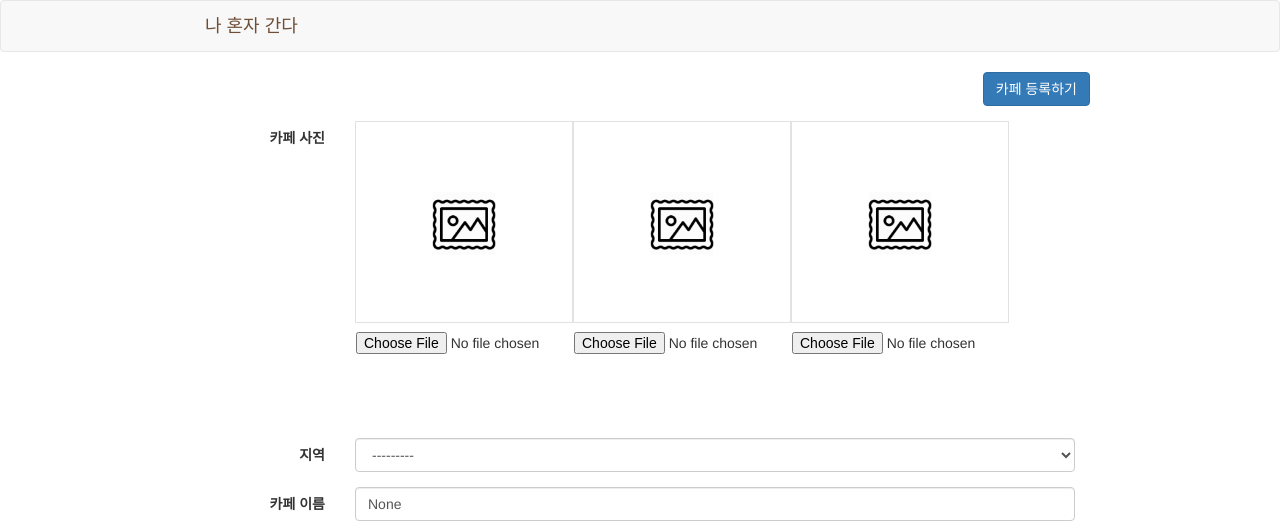
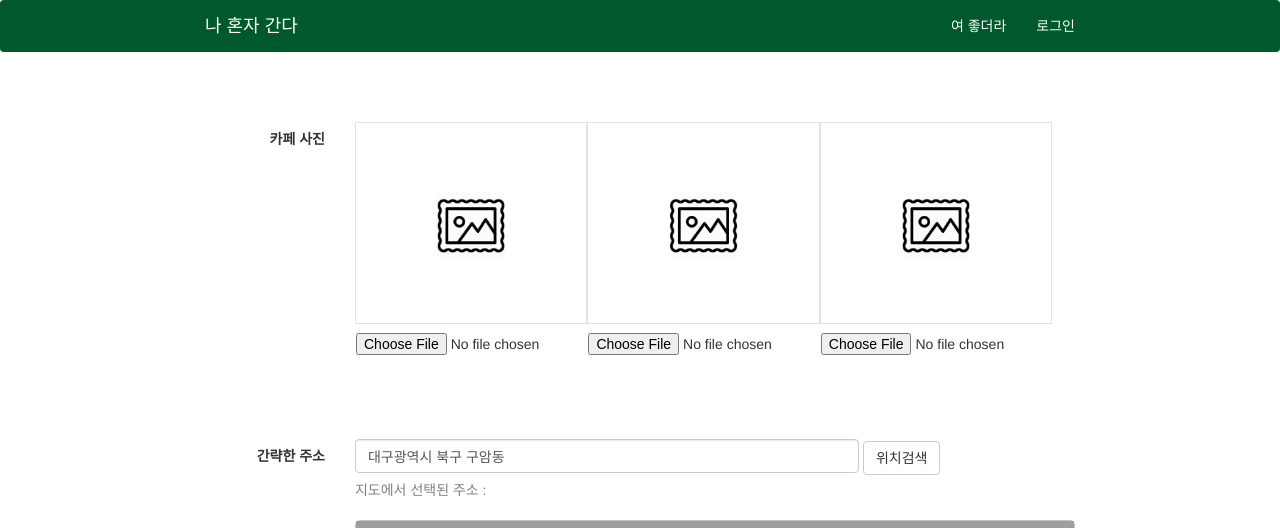
Before and after one commit to haeguri/alonecafe, a Django app: page /cafe/new/ in a window 1280 px wide. Shown: the top 528 px of the page. Run offline with Django 3.2, Linux system fonts and the light colour scheme; data that the repository does not hold is empty; parts of the project's set-up code (start-up, migrations or seed data) failed here and were passed over; some libraries are stand-ins or nearby versions; grey boxes are pictures that could not be loaded.

Commit message:
마커 추가

```diff
--- a/cafealone/settings.py
+++ b/cafealone/settings.py
@@ -38,7 +38,7 @@
     'django.contrib.messages',
     'django.contrib.staticfiles',
     'main',
-    'geoposition',
+    # 'geoposition',
 ]
 
 MIDDLEWARE_CLASSES = [
--- a/main/forms.py
+++ b/main/forms.py
@@ -17,7 +17,7 @@
         exclude = ('', )
 
 class CafeForm(forms.ModelForm):
-    region = forms.ModelChoiceField(label='지역', queryset=Region.objects.all(), widget=forms.Select(attrs={'class':'form-control'}))
+    # region = forms.ModelChoiceField(label='지역', queryset=Region.objects.all(), widget=forms.Select(attrs={'class':'form-control'}))
     # name = forms.CharField(label='카페이름', widget=forms.TextInput(attrs={'class':'form-control'}))
     intro = forms.CharField(label='카페소개', max_length=500, widget=forms.Textarea())
     # address = forms.CharField(label='간략한 주소', max_length=10, widget=forms.TextInput(attrs=({'class':'form-control'})))
@@ -26,14 +26,6 @@
     # satur_hours  = forms.CharField(label='토요일 영업시간', required=False, widget=forms.TextInput(attrs=({'class':'form-control'})))
     # sun_hours  = forms.CharField(label='일요일 영업시간', required=False, widget=forms.TextInput(attrs=({'class':'form-control'})))
 
-
     class Meta:
         model = Cafe
-        # fields = ('region', 'intro', 'name', 'mood', )
         exclude = ('created',)
-
-    # def required_fields(self):
-    #     return [field for field in self if field.field.required and type(field.field.widget).__name__ != 'CheckboxInput']
-
-    # def no_required_fields(self):
-    #     return [field for field in self if not field.field.required]
--- a/main/models.py
+++ b/main/models.py
@@ -1,6 +1,5 @@
 from django.db import models
 from django.utils import timezone
-from geoposition.fields import GeopositionField
 from django.core.urlresolvers import reverse_lazy
 
 from PIL import Image
@@ -19,9 +18,9 @@
         # return self.city + " " + self.ward
 
 class Cafe(models.Model):
-    region = models.ForeignKey(Region, help_text='지역')
+    # region = models.ForeignKey(Region, help_text='지역')
     name = models.CharField('카페 이름', max_length=20, blank=False, null=False)
-    address = models.CharField('간략한 주소', max_length=10, blank=False, null=False)
+    address = models.CharField('간략한 주소', max_length=20, blank=False, null=False)
     mood = models.CharField('분위기', max_length=10, blank=False, null=False)
     intro = models.TextField('추천이유', blank=False, null=False)
     has_solo_table =  models.BooleanField('1인 테이블', default=False, blank=True)
--- a/main/static/css/style.css
+++ b/main/static/css/style.css
@@ -2,7 +2,7 @@
     color: inherit;
 }
 
-#map {
+#google-map {
     width: 100%;
     height: 300px;
 }
@@ -19,12 +19,50 @@
     }
 }
 
+.cafephoto-preview .label-wrapper {
+    width: 32%;
+    height: 100px;
+    float: left;
+    border: solid 1px #e2e2e2;
+    position: relative;
+    -webkit-box-sizing: content-box;
+    -moz-box-sizing: content-box;
+    box-sizing: content-box;
+}
+
+/*.cafephoto-preview input {*/
+    /*display: none;*/
+/*}*/
+
+@media (min-width: 600px) {
+    .cafephoto-preview .label-wrapper {
+        width: 32%;
+        height: 200px;
+        float: left;
+        border: solid 1px #e2e2e2;
+        position: relative;
+        -webkit-box-sizing: content-box;
+        -moz-box-sizing: content-box;
+        box-sizing: content-box;
+    }
+}
+
+
+
 label.required {
     /*color: #ff4d4d;*/
 }
 
-.nav-color {
-    background-color: #ffffef !important;
+.sbuck-bg {
+    background-color: #00592d !important;
+}
+
+.white-font {
+    color: #fff;
+}
+
+.navbar-brand:hover{
+    color: #fff;
 }
 
 .coffee-font {
@@ -226,16 +264,7 @@
     overflow: hidden;
 }
 
-.cafephoto-preview .label-wrapper {
-    width: 30%;
-    height: 200px;
-    float: left;
-    border: solid 1px #e2e2e2;
-    position: relative;
-    -webkit-box-sizing: content-box;
-    -moz-box-sizing: content-box;
-    box-sizing: content-box;
-}
+
 
 .cafephoto-preview .label-wrapper i{
     color: #fff;
@@ -276,3 +305,29 @@
     /*background-size: 100%;*/
     background-size: cover;
 }
+
+
+.map-search-area input{
+    display: inline-block;
+    width: 70% !important;
+}
+
+.map-search-area button {
+    width: auto !important;
+}
+
+.cafe-form #google-map {
+    margin: 20px 0;
+    border: solid 1px #c2c2c2;
+    -webkit-border-radius: 5px;
+    -moz-border-radius: 5px;
+    border-radius: 5px;
+
+}
+
+.help-text {
+    margin-top: 5px;
+    margin-bottom: 5px;
+
+    color: #808080;
+}
--- a/main/static/js/script.js
+++ b/main/static/js/script.js
@@ -1,19 +1,20 @@
 $(document).ready(function() {
     'use strict';
+
+    var map = null;
+    var marker = null;
 
     var cafe_pos = {'lat':37.541, 'lng':126.986};
     var mapOptions = {
         center: {lat: cafe_pos['lat'], lng: cafe_pos['lng']},
         zoom: 14
     };
-    var map = null;
-    //var map = new google.maps.Map(document.getElementById('map'), mapOptions);
 
-    function mapInitialize() {
-        mapOptions['center']['lat'] = cafe_pos['lat'];
-        mapOptions['center']['lng'] = cafe_pos['lng'];
+    function mapInitialize(lat, lng) {
+        mapOptions['center']['lat'] = lat;
+        mapOptions['center']['lng'] = lng;
 
-        map = new google.maps.Map(document.getElementById('map'), mapOptions);
+        map = new google.maps.Map(document.getElementById('google-map'), mapOptions);
     }
 
     //google.maps.event.addDomListener(window, "load", mapInitialize);
@@ -56,8 +57,6 @@
             $.get( "/cafe/"+cafe_id, function( response ) {
                 console.log("/cafe/[cafe_id] get success.. ", response);
 
-                $('#cafeDetailModal').modal('show');
-
                 $('#cafe-name').text(response.name);
                 $('#cafe-intro').text(response.intro);
                 $('#cafe-mood').text(response.mood);
@@ -68,9 +67,7 @@
 
                     $('.detail-other-imgarea').empty();
 
-                    console.log("response.img_list.length is", response.img_list.length);
                     for(var i = 0; i < response.img_list.length; i ++) {
-                        console.log(response.img_list[i]);
                         $('.detail-other-imgarea').append('<img src="'+response.img_list[i]+'" alt="" />');
                     }
 
@@ -87,8 +84,10 @@
                     $('#myModal').find('cafe-tag').css('display', 'none');
                 }
 
-                //cafe_pos['lat'] = parseFloat(response.pos.split(",")[0]);
-                //cafe_pos['lng'] = parseFloat(response.pos.split(",")[1]);
+                cafe_pos['lat'] = parseFloat(response.pos.split(",")[0]);
+                cafe_pos['lng'] = parseFloat(response.pos.split(",")[1]);
+
+                $('#cafeDetailModal').modal('show');
 
             }).fail(function(error) {
                 console.log("/cafe/[cafe_id] get faield !!", error);
@@ -97,11 +96,10 @@
     });
 
     $('#cafeDetailModal').on('shown.bs.modal', function() {
-        mapInitialize();
+        mapInitialize(cafe_pos['lat'], cafe_pos['lng']);
         // Modal뜨면 지도가 완벽하게 안나와서 한번 resizing 필요.
         google.maps.event.trigger(map, "resize");
     });
-
 
     var cafephoto_labels = $('.cafephoto-preview label');
 
@@ -156,62 +154,100 @@
         $(cafephoto_labels[input_idx]).css('background-image', 'url("'+src+'")');
     }
 
-    //var bottom_down_icon;
-    //var cur_angle;
-    //
-    //function rotateLeft() {
-    //    cur_angle -= 5;
-    //    bottom_down_icon.css('transform', 'rotate(' + (cur_angle) + 'deg)');
-    //    if(cur_angle > -180) {
-    //        setTimeout(rotateLeft, 2);
-    //    }
-    //}
-    //
-    //function rotateRight() {
-    //    cur_angle -= 5;
-    //    bottom_down_icon.css('transform', 'rotate(' + (cur_angle) + 'deg)');
-    //    if(cur_angle > 0) {
-    //        setTimeout(rotateRight, 2);
-    //    }
-    //}
-    //
-    //function showSection() {
-    //    var height = hidden_section.height();
-    //    hidden_section.css('height', (height+inc_height)+'px');
-    //    if(height < origin_height ) {
-    //        setTimeout(showSection, 2);
-    //    }
-    //}
-    //
-    //function hideSection() {
-    //    var height = hidden_section.height();
-    //    hidden_section.css('height', (height-inc_height)+'px');
-    //    if(height > 0 ) {
-    //        setTimeout(hideSection, 2);
-    //    }
-    //}
+    mapInitialize(cafe_pos['lat'], cafe_pos['lng']);
+    var geocoder = new google.maps.Geocoder();
 
-    //var hidden_section = $('.detail-more .hidden-section');
-    //var origin_height = hidden_section.height();
-    //var inc_height = origin_height/10;
-    //hidden_section.css('height', '0px');
-    //
-    //$('button.detail-more-btn').click(function() {
-    //    if(bottom_down_icon === undefined) {
-    //        bottom_down_icon = $(this).find('i');
-    //    }
-    //    if($(this).hasClass('.clicked')) {
-    //        cur_angle = 180;
-    //        rotateRight();
-    //        hideSection();
-    //        $(this).removeClass('.clicked');
-    //    } else {
-    //        cur_angle = 0;
-    //        rotateLeft();
-    //        showSection();
-    //        $("html, body").animate({ scrollTop: $(document).height() }, 500);
-    //        $(this).addClass('.clicked');
-    //    }
-    //});
+    $('.cafe-form').ready(function() {
+        var lat_input = $('#id_position-0-latitude');
+        var lng_input = $('#id_position-0-longitude');
+
+        console.log(lat_input);
+
+        marker = new google.maps.Marker({
+            position:mapOptions.center,
+            map: map,
+            draggable: true
+        });
+
+        marker.addListener('dragend', function(event) {
+            mapOptions['center']['lat'] = event.latLng.lat();
+            mapOptions['center']['lng'] = event.latLng.lng();
+            console.log(lat_input.val());
+            lat_input.val(mapOptions['center']['lat']);
+            lng_input.val(mapOptions['center']['lng']);
+            console.log(lat_input.val());
+
+            map.setCenter(mapOptions['center']);
+
+            geocoder.geocode({
+                'location':mapOptions['center']
+            }, function(result) {
+                console.log(result);
+
+                //result.geometry.location.lat()
+                $('#map-cur-address').text(result[0].formatted_address);
+            });
+        });
+
+        map.addListener('click', function(event) {
+            mapOptions['center']['lat']=event.latLng.lat();
+            mapOptions['center']['lng']=event.latLng.lng();
+            lat_input.val(mapOptions['center']['lat']);
+            lng_input.val(mapOptions['center']['lng']);
+
+            marker.setPosition(mapOptions['center']);
+            map.setCenter(mapOptions['center']);
+
+            geocoder.geocode({
+                'location':mapOptions['center']
+            }, function(result) {
+                if(result.length !== 0) {
+                    console.log(result);
+                    $('#map-cur-address').text(result[0].formatted_address);
+                } else {
+                    $('#map-cur-address').text("검색된 주소가 없음.");
+                }
+            });
+        });
+
+        geocoder.geocode({
+           'address':'서울특별시'
+        }, function(result) {
+            if(result.length !== 0) {
+                mapOptions['center']['lat']=result[0].geometry.location.lat();
+                mapOptions['center']['lng']=result[0].geometry.location.lng();
+                lat_input.val(mapOptions['center']['lat']);
+                lng_input.val(mapOptions['center']['lng']);
+
+                map.setCenter(mapOptions['center']);
+                marker.setPosition(mapOptions['center']);
+            } else {
+                console.log("검색된 좌표값이 없음.");
+            }
+        });
+
+
+        $('#map-search-btn').on('click', function() {
+            //console.log("$(this).siblings.val()", $(this).siblings().val());
+            //$(this).siblings().val()
+
+            geocoder.geocode({
+                'address':$(this).siblings().val()
+            }, function(result) {
+                if(result.length !== 0) {
+                    mapOptions['center']['lat']=result[0].geometry.location.lat();
+                    mapOptions['center']['lng']=result[0].geometry.location.lng();
+                    lat_input.val(""+mapOptions['center']['lat']);
+                    lng_input.val(""+mapOptions['center']['lng']);
+
+                    map.setCenter(mapOptions['center']);
+                    marker.setPosition(mapOptions['center']);
+                } else {
+                    console.log("검색된 좌표값이 없음.");
+                }
+            })
+        });
+    });
+
 
 });
--- a/main/templates/main/base.html
+++ b/main/templates/main/base.html
@@ -9,12 +9,17 @@
     <link rel="stylesheet" href="{% static 'css/style.css' %}"/>
 </head>
 <body>
-    <nav class="navbar navbar-default">
+    <nav class="navbar sbuck-bg">
         <div class="container">
             <div class="navbar-header">
-                <a href="{% url 'main:cafe_list' %}" class="navbar-brand coffee-font">나 혼자 간다</a>
+                <a href="{% url 'main:cafe_list' %}" class="navbar-brand white-font">나 혼자 간다</a>
             </div>
+            <ul class="nav navbar-nav navbar-right">
+                <li><a href="{% url 'main:cafe_new' %}" class="white-font">여 좋더라</a></li>
+                <li><a href="#" class="white-font">로그인</a></li>
+            </ul>
         </div>
+
     </nav>
     <div class="container">
         {% block content %}
--- a/main/templates/main/cafe_form.html
+++ b/main/templates/main/cafe_form.html
@@ -2,11 +2,8 @@
 {% load main_tags %}
 
 {% block content %}
-    <form class="form-horizontal" action="{% url 'main:cafe_new' %}" method="POST" enctype="multipart/form-data">
+    <form class="form-horizontal cafe-form" action="{% url 'main:cafe_new' %}" method="POST" enctype="multipart/form-data">
         {% csrf_token %}
-        <div class="form-group">
-            <button type="submit" class="pull-right btn btn-primary">카페 등록하기</button>
-        </div>
         <!-- 카페 사진 폼셋 -->
         <div class="form-group">
             <label class="col-sm-2 control-label">카페 사진</label>
@@ -32,13 +29,39 @@
         <div style="height: 100px; width: 200px;">
 
         </div>
+        <!-- 카페 주소 + Google map-->
+        <div class="form-group">
+            <label for="id{{ cafe_form.address.name }}" class="col-sm-2 control-label">{{ cafe_form.address.label }}</label>
+            <div class="col-sm-10 map-search-area">
+                <input id="id_{{ cafe_form.address.name }}" name="{{ cafe_form.address.name }}" value="{{ cafe_form.address.value }}" class="form-control" type="text"/>
+                <button type="button" id="map-search-btn" class="btn btn-default">위치검색</button>
+            </div>
+            <div class="col-sm-10 col-sm-offset-2">
+                <div class="help-text">
+                    <p>지도에서 선택된 주소 : <span id="map-cur-address"></span></p>
+                </div>
+                <div id="google-map">
+                </div>
+            </div>
+            <div style="display: none">
+                {% for form in cafepos_formset %}
+                    {% for field in form %}
+                        {{ field }}
+                    {% endfor %}
+                {% endfor %}
+            </div>
+            {{ cafepos_formset.management_form }}
+{#            <div class="col-sm-2">#}
+{#                <button id="map-search-btn">위치검색</button>#}
+{#            </div>#}
+        </div>
         <!-- 카페의 지역 -->
-        <div class="form-group">
-            <label for="id_{{ cafe_form.region.name }}" class="col-sm-2 control-label">{{ cafe_form.region.label }}</label>
-            <div class="col-sm-10">
-                {{ cafe_form.region }}
-            </div>
-        </div>
+{#        <div class="form-group">#}
+{#            <label for="id_{{ cafe_form.region.name }}" class="col-sm-2 control-label">{{ cafe_form.region.label }}</label>#}
+{#            <div class="col-sm-10">#}
+{#                {{ cafe_form.region }}#}
+{#            </div>#}
+{#        </div>#}
         <!-- 카페 상호 -->
         <div class="form-group">
             <label for="id_{{ cafe_form.name.name }}" class="col-sm-2 control-label">{{ cafe_form.name.label }}</label>
@@ -51,13 +74,6 @@
             <label for="id{{ cafe_form.mood.name }}" class="col-sm-2 control-label">{{ cafe_form.mood.label }}</label>
             <div class="col-sm-10">
                 <input id="id_{{ cafe_form.mood.name }}" name="{{ cafe_form.mood.name }}" value="{{ cafe_form.mood.value }}" class="form-control" type="text"/>
-            </div>
-        </div>
-        <!-- 카페 주소 + Google map-->
-        <div class="form-group">
-            <label for="id{{ cafe_form.address.name }}" class="col-sm-2 control-label">{{ cafe_form.address.label }}</label>
-            <div class="col-sm-10">
-                <input id="id_{{ cafe_form.address.name }}" name="{{ cafe_form.address.name }}" value="{{ cafe_form.address.value }}" class="form-control" type="text"/>
             </div>
         </div>
         <!-- 카페 자랑, TextArea -->
@@ -79,19 +95,8 @@
                 </div>
             </div>
         </div>
-
-        {{ cafepos_formset.management_form }}
-{#        {% for field in cafe_form.required_fields %}#}
-{#            <div class="form-group">#}
-{#                <label for="id_{{ field.name }}" class="col-sm-2 control-label">{{ field.label }}</label>#}
-{#                <div class="col-sm-10">{{ field }}</div>#}
-{#            </div>#}
-{#        {% endfor %}#}
-        <div></div>
-{#        {% for field in cafe_form %}#}
-{##}
-{#            {{ field }}#}
-{##}
-{#        {% endfor %}#}
+        <div class="form-group">
+            <button type="submit" class="pull-right btn btn-primary">카페 등록하기</button>
+        </div>
     </form>
 {% endblock %}
--- a/main/views.py
+++ b/main/views.py
@@ -6,9 +6,9 @@
 import json
 
 cafe_init_data = {
-    'region': Region.objects.get(city="대구"),
+    # 'region': Region.objects.get(city="대구"),
     'name': '테스트 카페',
-    'address': '테스트 주소',
+    'address': '대구광역시 북구 구암동',
     'mood': '테스트 분위기',
     'intro': '테스트 간략한 설명..',
     'has_solo_table': 'true'
@@ -29,7 +29,7 @@
     cafe = Cafe.objects.get(pk=pk)
 
     response_data = {
-        'region':cafe.region.city,
+        # 'region':cafe.region.city,
         'img_list':[cafe_photo.image.url  for cafe_photo in cafe.photos.all()],
         'name':cafe.name,
         'address':cafe.address,
```
Also changed, not shown: main/templates/main/cafe_list.html (+10 -20 lines), main/migrations/0011_auto_20161008_0151.py (added), main/migrations/0012_auto_20161008_0440.py (added).
